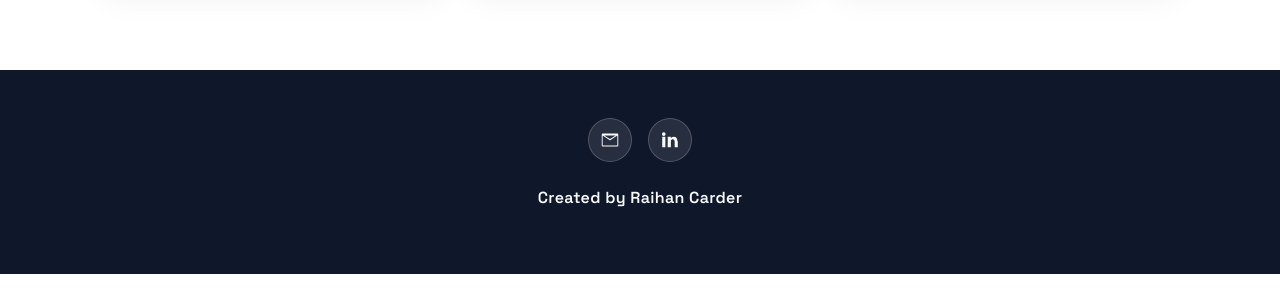
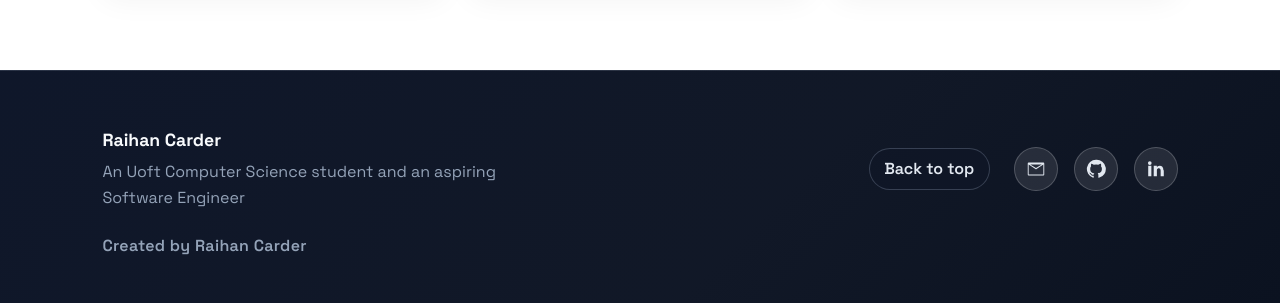
Before and after one commit to raihanCarder/raihanCarder.github.io, a React (Vite) app: page / in a window 1280 px wide. Shown: the part 1905-2208 px from the top of the page. Before the commit the page ends 2179 px from the top, so only its background shows below. Built offline with nearby package versions, Linux system fonts and the light colour scheme.

Commit message:
feat: add animations and clean up header, navbar, and footer

```diff
--- a/src/App.css
+++ b/src/App.css
@@ -193,6 +193,12 @@
   background: #e2e8f0;
   border-radius: 999px;
   font-weight: 600;
+  transition: transform 150ms ease, box-shadow 150ms ease;
+}
+
+.skill-pill:hover {
+  transform: scale(1.05);
+  box-shadow: 0 10px 20px rgba(15, 23, 42, 0.12);
 }
 
 .cards {
@@ -212,6 +218,12 @@
   box-shadow: 0 10px 30px rgba(15, 23, 42, 0.05);
   text-decoration: none;
   color: inherit;
+  transition: transform 180ms ease, box-shadow 180ms ease;
+}
+
+.project-card:hover {
+  transform: translateY(-6px);
+  box-shadow: 0 18px 40px rgba(15, 23, 42, 0.15);
 }
 
 .project-image img {
@@ -256,16 +268,66 @@
 }
 
 .footer {
-  padding: 3rem 8vw 4rem;
-  background: #0f172a;
-  color: #f8fafc;
+  padding: 3.5rem 8vw 3rem;
+  background: linear-gradient(135deg, #0f172a 0%, #111827 60%, #0b1220 100%);
+  color: #e2e8f0;
+  border-top: 1px solid rgba(148, 163, 184, 0.2);
 }
 
 .footer-inner {
   display: flex;
   flex-direction: column;
+  align-items: stretch;
+  gap: 1.5rem;
+  max-width: 1200px;
+  margin: 0 auto;
+}
+
+.footer-main {
+  display: flex;
+  align-items: center;
+  justify-content: space-between;
+  gap: 2rem;
+}
+
+.footer-brand {
+  max-width: 420px;
+}
+
+.footer-title {
+  margin: 0 0 0.35rem;
+  font-size: 1.1rem;
+  font-weight: 700;
+  color: #f8fafc;
+}
+
+.footer-tagline {
+  margin: 0;
+  color: #94a3b8;
+  line-height: 1.6;
+}
+
+.footer-actions {
+  display: flex;
   align-items: center;
   gap: 1.5rem;
+}
+
+.footer-link {
+  color: #e2e8f0;
+  text-decoration: none;
+  font-weight: 600;
+  padding: 0.5rem 0.9rem;
+  border-radius: 999px;
+  border: 1px solid rgba(148, 163, 184, 0.3);
+  background: rgba(15, 23, 42, 0.4);
+  transition: transform 150ms ease, background 150ms ease, border-color 150ms ease;
+}
+
+.footer-link:hover {
+  transform: translateY(-2px);
+  background: rgba(148, 163, 184, 0.15);
+  border-color: rgba(226, 232, 240, 0.5);
 }
 
 .footer-links {
@@ -284,6 +346,13 @@
   color: inherit;
   text-decoration: none;
   border: 1px solid rgba(248, 250, 252, 0.2);
+  transition: transform 150ms ease, background 150ms ease, border-color 150ms ease;
+}
+
+.icon-link:hover {
+  transform: translateY(-2px);
+  background: rgba(248, 250, 252, 0.18);
+  border-color: rgba(248, 250, 252, 0.5);
 }
 
 .icon-link svg {
@@ -296,9 +365,20 @@
   margin: 0;
   font-weight: 600;
   letter-spacing: 0.02em;
+  color: #94a3b8;
 }
 
 @media (max-width: 600px) {
+  .footer-main {
+    flex-direction: column;
+    align-items: flex-start;
+  }
+
+  .footer-actions {
+    flex-direction: column;
+    align-items: flex-start;
+  }
+
   .cards {
     grid-template-columns: 1fr;
   }
--- a/src/components/Footer.tsx
+++ b/src/components/Footer.tsx
@@ -1,11 +1,24 @@
+import { go } from "../utils/scrollTo";
+
 export default function Footer() {
   return (
     <footer className="footer">
       <div className="footer-inner">
+        <div className="footer-main">
+          <div className="footer-brand">
+            <p className="footer-title">Raihan Carder</p>
+            <p className="footer-tagline">
+              An Uoft Computer Science student and an aspiring Software Engineer
+            </p>
+          </div>
+          <div className="footer-actions">
+            <a className="footer-link" href="#" onClick={go("top")}>
+              Back to top
+            </a>
             <div className="footer-links">
               <a
                 className="icon-link"
-            href="mailto:yourname@gmail.com"
+                href="mailto:raihancarder@gmail.com"
                 aria-label="Email"
               >
                 <svg viewBox="0 0 24 24" aria-hidden="true">
@@ -14,7 +27,18 @@ export default function Footer() {
               </a>
               <a
                 className="icon-link"
-            href="https://www.linkedin.com/in/your-handle/"
+                href="https://github.com/raihanCarder"
+                target="_blank"
+                rel="noreferrer"
+                aria-label="GitHub"
+              >
+                <svg viewBox="0 0 24 24" aria-hidden="true">
+                  <path d="M12 2a10 10 0 0 0-3.16 19.48c.5.09.68-.22.68-.48v-1.7c-2.77.6-3.35-1.18-3.35-1.18-.45-1.15-1.1-1.45-1.1-1.45-.9-.62.07-.61.07-.61 1 .07 1.53 1.03 1.53 1.03.9 1.53 2.35 1.09 2.92.83.09-.65.35-1.09.63-1.35-2.21-.25-4.54-1.1-4.54-4.9 0-1.08.39-1.96 1.03-2.65-.1-.25-.45-1.27.1-2.65 0 0 .84-.27 2.75 1.02a9.6 9.6 0 0 1 5 0c1.91-1.29 2.75-1.02 2.75-1.02.55 1.38.2 2.4.1 2.65.64.69 1.03 1.57 1.03 2.65 0 3.81-2.33 4.64-4.55 4.88.36.31.68.92.68 1.86v2.76c0 .26.18.58.69.48A10 10 0 0 0 12 2z" />
+                </svg>
+              </a>
+              <a
+                className="icon-link"
+                href="https://www.linkedin.com/in/raihan-carder/"
                 target="_blank"
                 rel="noreferrer"
                 aria-label="LinkedIn"
@@ -24,6 +48,8 @@ export default function Footer() {
                 </svg>
               </a>
             </div>
+          </div>
+        </div>
         <p className="footer-text">Created by Raihan Carder</p>
       </div>
     </footer>
--- a/src/components/Header.tsx
+++ b/src/components/Header.tsx
@@ -6,8 +6,10 @@ export default function Header() {
         <p className="eyebrow">Portfolio</p>
         <h1 className="hero-title typewriter">Raihan Carder</h1>
         <p className="hero-subtitle">
-          I build clean, responsive web experiences and thoughtful digital
-          products.
+          Computer Science student @ UofT specializing in Software Engineering.
+          Currently in co-op, building toward a career in software engineering
+          with a love for full-stack development, AI/ML, mobile apps, and
+          transforming ideas into real products.
         </p>
         <div className="hero-cta">
           <a className="btn" href="#" onClick={go("projects")}>
```
Lines whose indentation alone changed are shown as unchanged.
